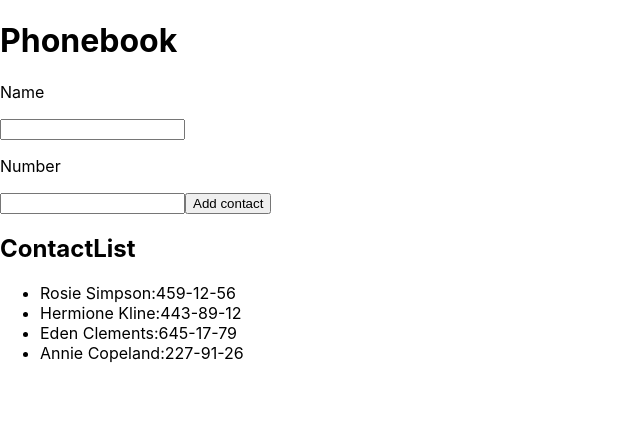
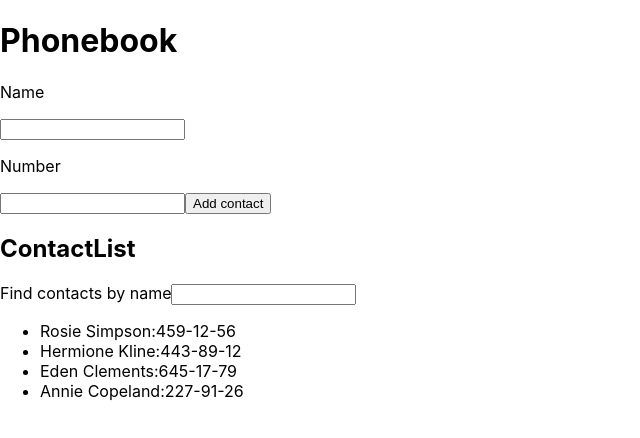
Before and after one commit to BondAndrii/goit-react-rhw-02-phonebook, a React (Create React App) app: page / in a window 1280 px wide. Shown: the top 438 px of the page, without its empty margins (0-640 px from the left). Built offline with nearby package versions, Linux system fonts and the light colour scheme.

Commit message:
add filter

```diff
--- a/src/components/App.jsx
+++ b/src/components/App.jsx
@@ -20,7 +20,7 @@ export class App extends Component {
     {id: 'id-3', name: 'Eden Clements', number: '645-17-79'},
     {id: 'id-4', name: 'Annie Copeland', number: '227-91-26'},
   ],
-    name: '',
+    filter:'',
 
   }
   addNewContact = ({name, number}) => {
@@ -33,14 +33,29 @@ export class App extends Component {
     this.setState(prevState => ({ contacts: [ ...prevState.contacts, contact,] }))
     console.log(this.state);
   }
+  handleFilter = (event) => {
+    // const { filter } = this.state;
+    const { value } = event.currentTarget;
+    this.setState({ filter: value });
+    // console.log(this.state.filter)
+  }
+  makeFilterList = () => {
+    const { filter, contacts } = this.state;
+    const normalFilter = filter.toLowerCase();
+    return contacts.filter(contact => contact.name.toLowerCase().includes(normalFilter));
 
+  }
   render() {
-    const { contacts } = this.state;
-    console.log("in render", this.state)
+    const { filter} = this.state;
+    // const normalFilter = filter.toLowerCase();
+    const forPrint = this.makeFilterList();
+    // const forPrint = contacts.filter(contact => contact.name.toLowerCase().includes(normalFilter));
+    // console.log("in render", this.state)
+    // const forPrint = this.printList();
     return (
     <div>
         <ContactForm onSubmit={this.addNewContact} />
-        <ContactList contacts={contacts } />
+        <ContactList contacts={forPrint} filter={filter } onChange={this.handleFilter} />
     </div>
   );
   }
--- a/src/components/ContactList/ContactList.jsx
+++ b/src/components/ContactList/ContactList.jsx
@@ -1,10 +1,13 @@
 import React from "react";
 
-export const ContactList = ({contacts}) => {
+import { Filter } from "components/Filter/Filter";
+
+export const ContactList = ({contacts, filter, onChange}) => {
 
     return (
         <>
             <h2>ContactList</h2>
+            <Filter filter={filter} onChange={onChange} />
             <ul>
                 {contacts.map(contact => {
                     const { id, name, number } = contact;
--- /dev/null
+++ b/src/components/Filter/Filter.jsx
@@ -0,0 +1,10 @@
+import React from "react";
+
+export const Filter = ({filter, onChange}) => {
+    return (
+        <label>Find contacts by name
+            <input value={filter} onChange={onChange}/>
+        </label>
+
+    )
+}
```
